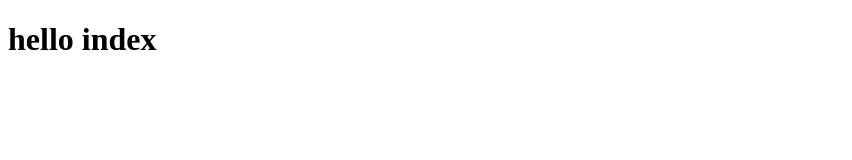
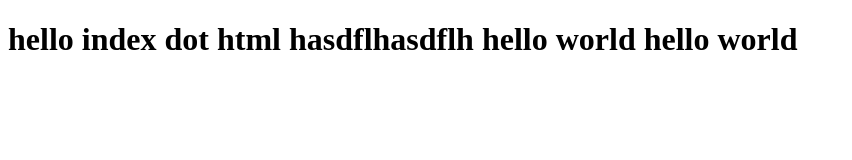
Before and after one commit to abhishekpatil18/Emtec_Repositories-, a plain HTML site: page Src/index.html in a window 1280 px wide. Shown: the whole page, without its empty margins (0-852 px from the left). Drawn offline with Linux system fonts and the light colour scheme.

Commit message:
committing after end of exercise 1

```diff
--- a/Src/index.html
+++ b/Src/index.html
@@ -7,6 +7,6 @@
   </head>
 
   <body>
-      <h1>hello index</h1>
+      <h1>hello index dot html  hasdflhasdflh hello world hello world</h1>
   </body>
 </html>
```
